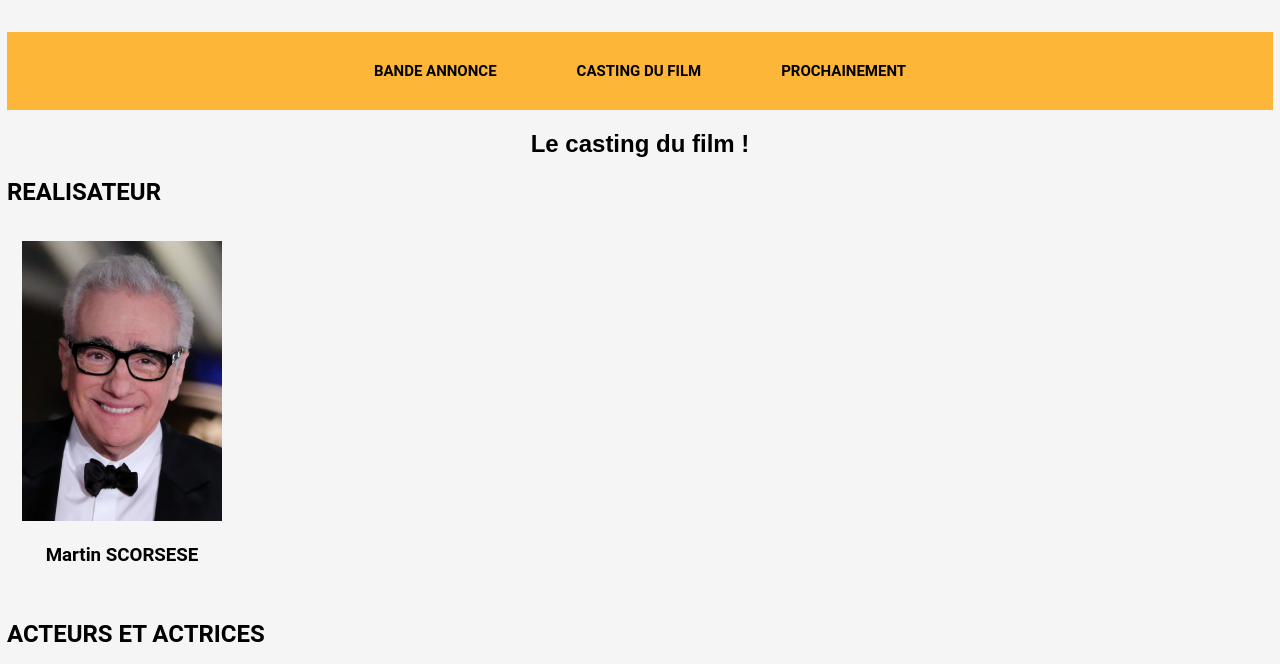
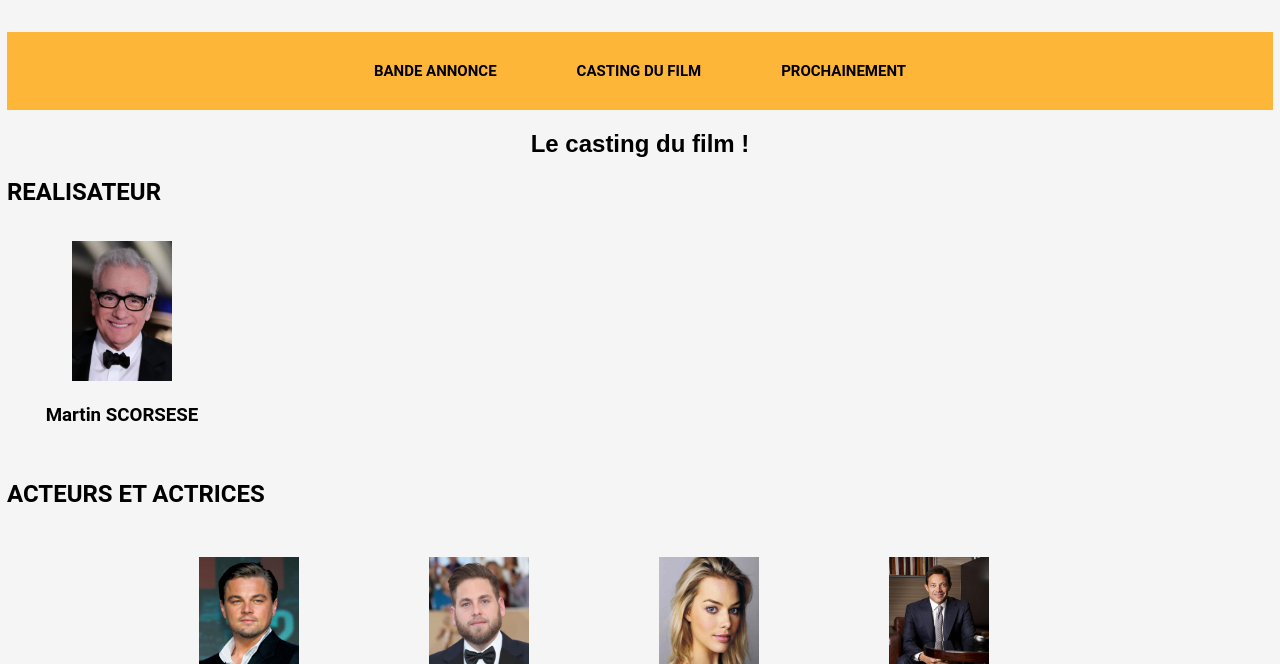
Before and after one commit to AliceSLT/SiteLinissaetAlice, a plain HTML site: page casting.html in a window 1280 px wide. Shown: the part 86-750 px from the top of the page. Drawn offline with Linux system fonts and the light colour scheme.

Commit message:
Update casting.html

```diff
--- a/casting.html
+++ b/casting.html
@@ -30,28 +30,28 @@
         <h1> Le casting du film !</h1>
         <h2> REALISATEUR </h2>
         <div class="feature">
-        		<img src="MartinScorsese.jpg" alt="portrait de Martin Scorsese" width="200" height="280">
+        		<img src="MartinScorsese.jpg" alt="portrait de Martin Scorsese" width="100" height="140">
         			<h3> Martin SCORSESE </h3>
         	</div>
         	<h2> ACTEURS ET ACTRICES </h2>
         	<div class= "content">
 	        	<div class="feature">
-	        		<img src="LeoDicaprio.jpg" alt="Portrait de Leonardo Dicaprio" width="200" height="280">
+	        		<img src="LeoDicaprio.jpg" alt="Portrait de Leonardo Dicaprio" width="100" height="140">
 	        			<h3> Leonardo DICAPRIO </h3>
 	        			<p> Rôle : Jordan Belfort </p>
 	        	</div>
 	        	<div class="feature">
-	        		<img src="JonahHill.jpg" alt="Portrait de Jonah Hill" width="200" height="280">
+	        		<img src="JonahHill.jpg" alt="Portrait de Jonah Hill" width="100" height="140">
 	        			<h3> Jonah HILL </h3>
 	        			<p> Rôle : Donnie Azoff </p>
 	        	</div>
 	        	<div class="feature">
-	        		<img src="MargotRobbie.jpg" alt="Portrait de Margot Robbie" width="200" height="280">
+	        		<img src="MargotRobbie.jpg" alt="Portrait de Margot Robbie" width="100" height="140">
 	        			<h3> Margot ROBBIE </h3>
 	        			<p> Rôle : Naomie Lapaglia </p>
 	        	</div>
 	        	<div class="feature">
-	        		<img src="JordanBelfort.jpg" alt="Portrait de Jordan Belfort" width="200" height="280">
+	        		<img src="JordanBelfort.jpg" alt="Portrait de Jordan Belfort" width="100" height="140">
 	        			<h3> Jordan BELFORT </h3>
 	        			<p> Dans son propre rôle </p>
 	        	</div>
```
